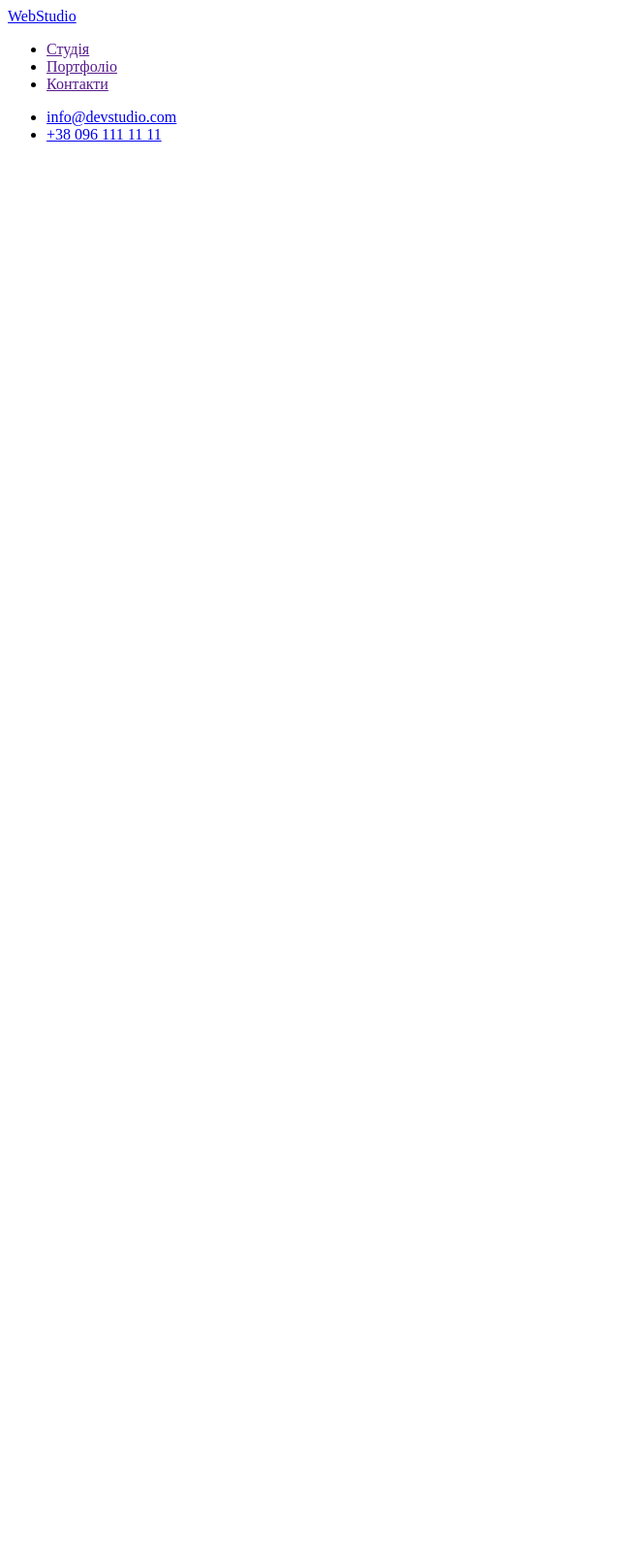
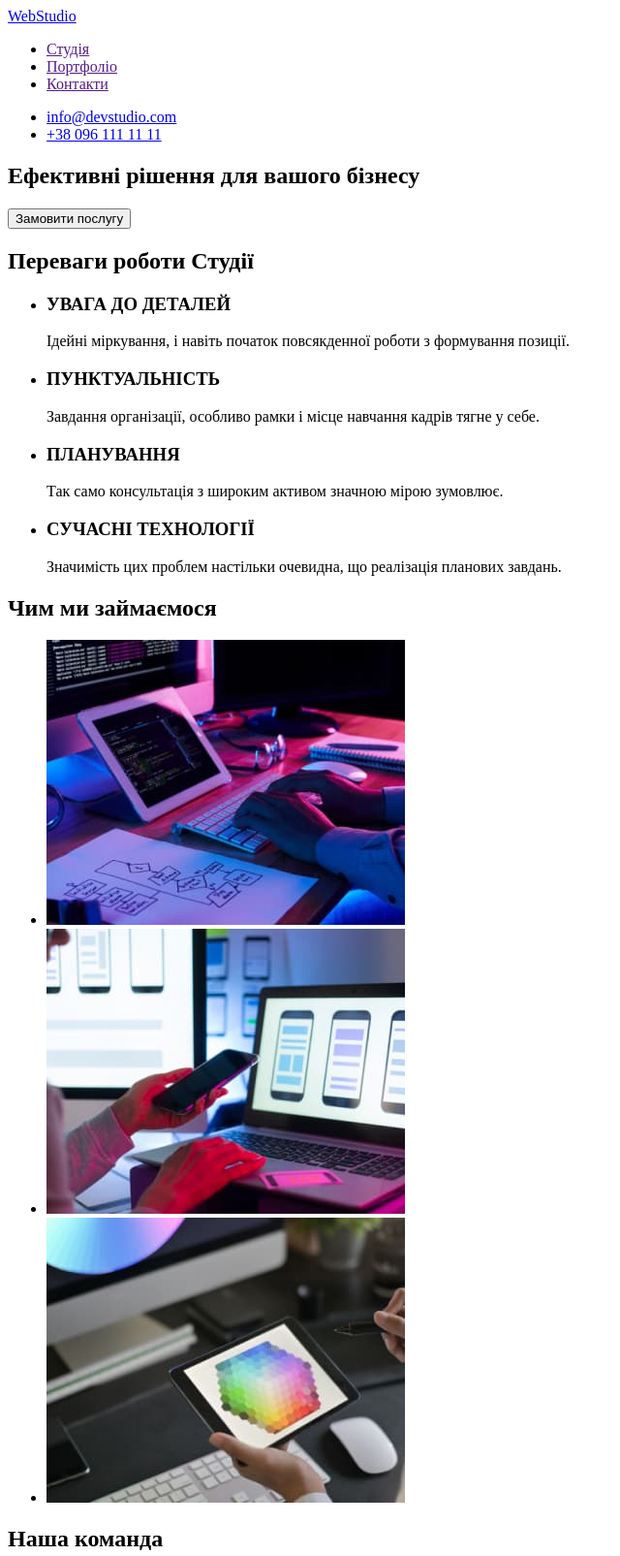
Before and after one commit to Devysna/goit-markup-hw-01, a plain HTML site: page index.html in a window 1280 px wide. Shown: the top 1605 px of the page at 97% size, without its empty margins (0-640 px from the left). Before the commit the page ends 800 px from the top, so only its background shows below. Drawn offline with Linux system fonts and the light colour scheme.

Commit message:
Створення main

```diff
--- a/index.html
+++ b/index.html
@@ -22,7 +22,74 @@
         </ul>
         </nav>
     </header>
-    <main></main>
+    <main>
+        <section>
+            <h1>Ефективні рішення для вашого бізнесу</h1>
+            <button type="button">Замовити послугу</button>
+        </section>
+        <section>
+            <h2>Переваги роботи Студії</h2>
+            <!--Заголовок "Переваги роботи Студії" буде приховано css-->
+            <ul>
+                <li>
+                    <h3>УВАГА ДО ДЕТАЛЕЙ</h3>
+                    <p>Ідейні міркування, і навіть початок повсякденної роботи з формування позиції.</p>
+                </li>
+                <li>
+                    <h3>ПУНКТУАЛЬНІСТЬ</h3>
+                    <p>Завдання організації, особливо рамки і місце навчання кадрів тягне у себе.</p>
+                </li>
+                <li>
+                    <h3>ПЛАНУВАННЯ</h3>
+                    <p>Так само консультація з широким активом значною мірою зумовлює.</p>
+                </li>
+                <li>
+                    <h3>СУЧАСНІ ТЕХНОЛОГІЇ</h3>
+                    <p>Значимість цих проблем настільки очевидна, що реалізація планових завдань.</p>
+                </li>
+            </ul>
+        </section>
+        <section>
+            <h2>Чим ми займаємося</h2>
+            <ul>
+                <li>
+                    <img src="./images/case-a.jpg" alt="website development" width="370" height="294">
+                </li>
+                <li>
+                    <img src="./images/case-b.jpg" alt="development of mobile applications" width="370" height="294">
+                </li>
+                <li>
+                    <img src="./images/case-c.jpg" alt="website design" width="370" height="294">
+                </li>
+            </ul>
+        </section>
+        <section>
+            <h2>Наша команда</h2>
+            <ul>
+                <li>
+                    <img src="./images/team-a.jpg" alt="Product Designer" width="270" height="260">
+                    <p>Ігор Дем'яненко</p>
+                    <h3>Product Designer</h3>
+                </li>
+                <li>
+                    <img src="./images/team-b.jpg" alt="Frontend Developer" width="270" height="260">
+                    <p>Ольга Рєпіна</p>
+                    <h3>Frontend Developer</h3>
+                </li>
+                <li>
+                    <img src="./images/team-c.jpg" alt="Marketing" width="270" height="260">
+                    <p>Микола Тарасов</p>
+                    <h3>Marketing</h3>
+                </li>
+                <li><img src="./images/team-b.jpg" alt="UI Designer" width="270" height="260">
+                    <p>Михайло Єрмаков</p>
+                    <h3>UI Designer</h3>
+                </li>
+            </ul>
+            <!--Візуальне виділення Прізвища та імені члена команди буде задане в css-->
+            <!--Візуальне зменшення назви посади члена команди буде задано в css-->
+        </section>
+    </main>
     <footer></footer>
 </body>
 </html>
```
